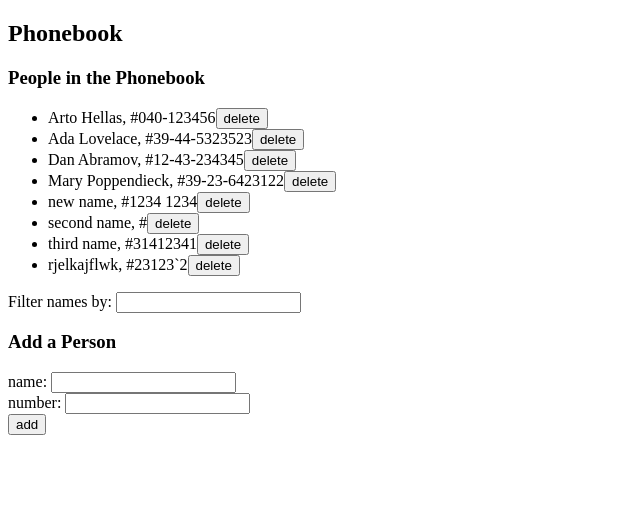
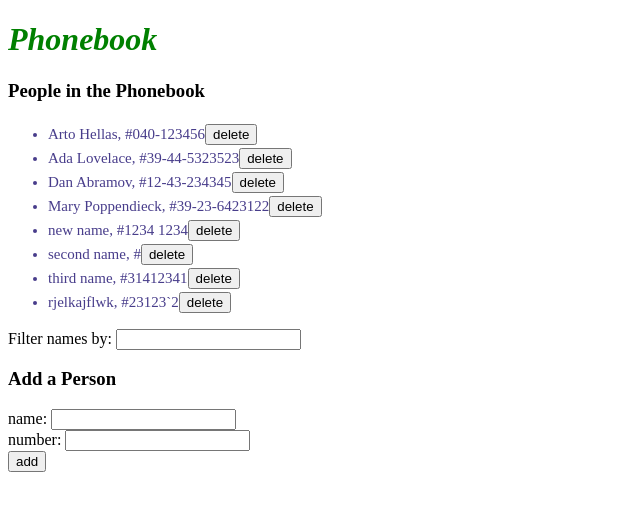
Before and after one commit to freyja-lynx-dev/fullstackopen, a React (Vite) app in the folder part2/: page / in a window 1280 px wide. Shown: the top 510 px of the page, without its empty margins (0-640 px from the left). Built offline with nearby package versions, Linux system fonts and the light colour scheme; data requests are answered from the project's data file.

Commit message:
part 2 exercises 16 and 17

```diff
--- a/part2/src/App.jsx
+++ b/part2/src/App.jsx
@@ -1,5 +1,6 @@
 import Course from './components/Course'
 import Note from './components/Note'
+import Notification from './components/Notification'
 import { useState, useEffect } from 'react'
 import personService from './services/persons'
 
@@ -114,7 +115,7 @@ const Persons = ({persons, callback}) => {
   <h3>People in the Phonebook</h3>
   <ul>
   {filtered.map((x) =>
-      <li key={x.name}>
+      <li className='person' key={x.name}>
         <Person name={x.name} number={x.number} />
         <button onClick={() => callback(x)}>delete</button>
       </li>
@@ -165,6 +166,15 @@ const App = () => {
   },[])
 
   const [persons, setPersons] = useState([])
+  const [notification, setNotification] = useState(null)
+  const [errorMessage, setErrorMessage] = useState(null)
+
+  const displayWith = (message, setter) => {
+    setter(message)
+    setTimeout(() => {
+      setter(null)
+    }, 5000)
+  }
 
   const updateEntry = (entry, newNumber) => {
     const updatedEntry = {...entry, number: newNumber }
@@ -173,11 +183,15 @@ const App = () => {
       .update(updatedEntry.id, updatedEntry)
       .then(returnedEntry => {
         setPersons(persons.map(person => person.id === entry.id ? returnedEntry : person))
+        displayWith(`Updated ${updatedEntry.name}'s number`, setNotification)
+      })
       .catch(error => {
-        alert(`trying to update a phonebook entry that does not exist!`)
+        displayWith(
+          `Person ${updatedEntry.name} was already removed from the server`,
+          setErrorMessage
+        )
         setPersons(persons.filter(n => n.id !== id))
       })
-    })
   }
 
   const addEntry = ({newName, newNumber}) => {
@@ -198,6 +212,7 @@ const App = () => {
         .then(returnedEntry => {
           setPersons(persons.concat(returnedEntry))
         })
+      displayWith(`${newName} has been added to the phonebook`, setNotification)
     } else {
       if (window.confirm(`${newName} is already in the phonebook! Would you like to update ${newName}'s number?'`)) {
         updateEntry(personAlreadyExists, newNumber)
@@ -213,12 +228,15 @@ const App = () => {
           console.log(removedEntry)
           setPersons(persons.filter(n => n.id !== removedEntry.id))
         })
+      displayWith(`Removed ${entry.name} from the phonebook`, setNotification)
     }
   }
 
   return (
     <div>
-      <h2>Phonebook</h2>
+      <h1>Phonebook</h1>
+      <Notification message={notification} className="notif"/>
+      <Notification message={errorMessage} className="error"/>
       <Persons persons={persons} callback={deleteEntry} />
       <h3>Add a Person</h3>
       <PersonEntryForm callback={addEntry} />
--- /dev/null
+++ b/part2/src/components/Notification.jsx
@@ -0,0 +1,13 @@
+const Notification = ({message, className}) => {
+  if (message === null) {
+    return null
+  }
+
+  return (
+    <div className={className}>
+      {message}
+    </div>
+  )
+}
+
+export default Notification
--- /dev/null
+++ b/part2/src/index.css
@@ -0,0 +1,30 @@
+h1 {
+  color: green;
+  font-style: italic;
+}
+
+.person {
+  color: darkslateblue;
+  padding-top: 3px;
+  font-size: 15px;
+}
+
+.error {
+  color: red;
+  background: lightgrey;
+  font-size: 20px;
+  border-style: solid;
+  border-radius: 5px;
+  padding: 10px;
+  margin-bottom: 10px;
+}
+
+.notif {
+  color: green;
+  background: lightgrey;
+  font-size: 20px;
+  border-style: solid;
+  border-radius: 5px;
+  padding: 10px;
+  margin-bottom: 10px;
+}
--- a/part2/src/main.jsx
+++ b/part2/src/main.jsx
@@ -1,5 +1,6 @@
 import App from './App.jsx'
 import ReactDOM from 'react-dom/client'
+import './index.css'
 
 ReactDOM.createRoot(document.getElementById('root')).render(
   <App />
```
